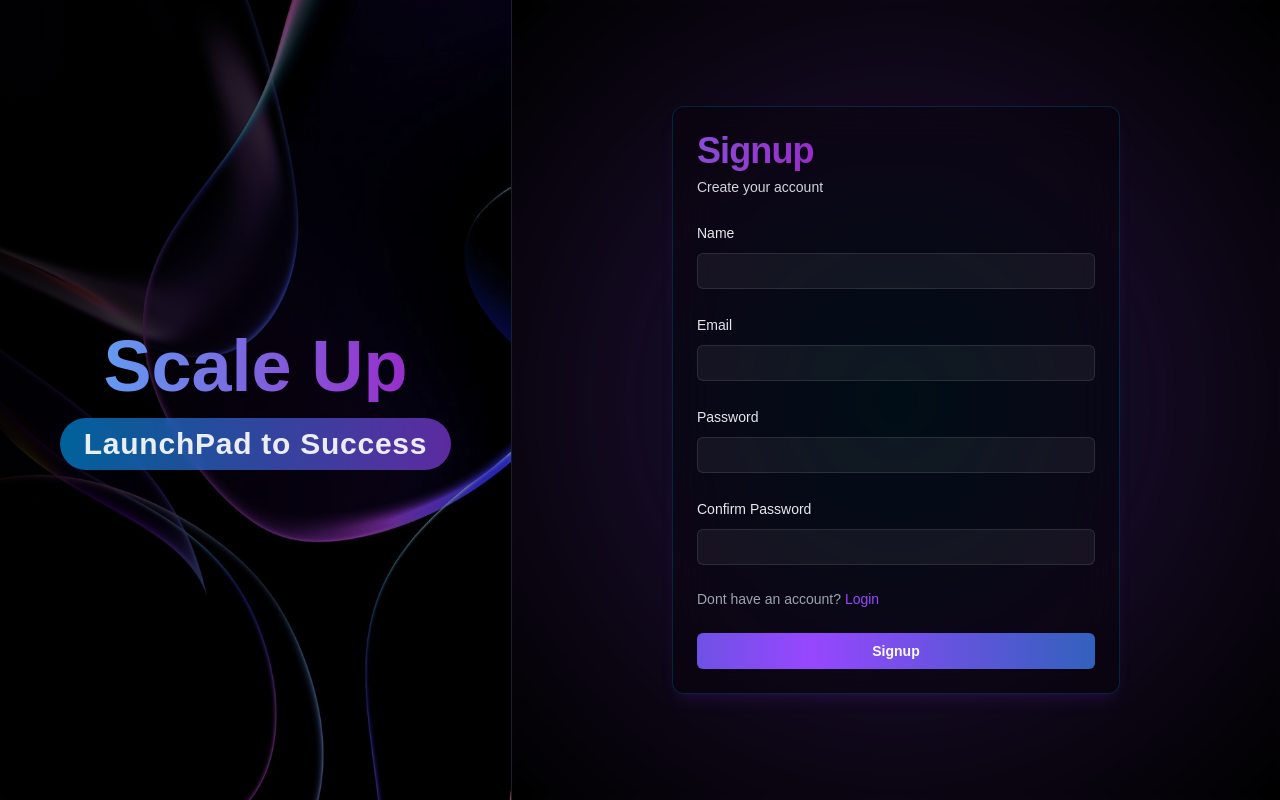
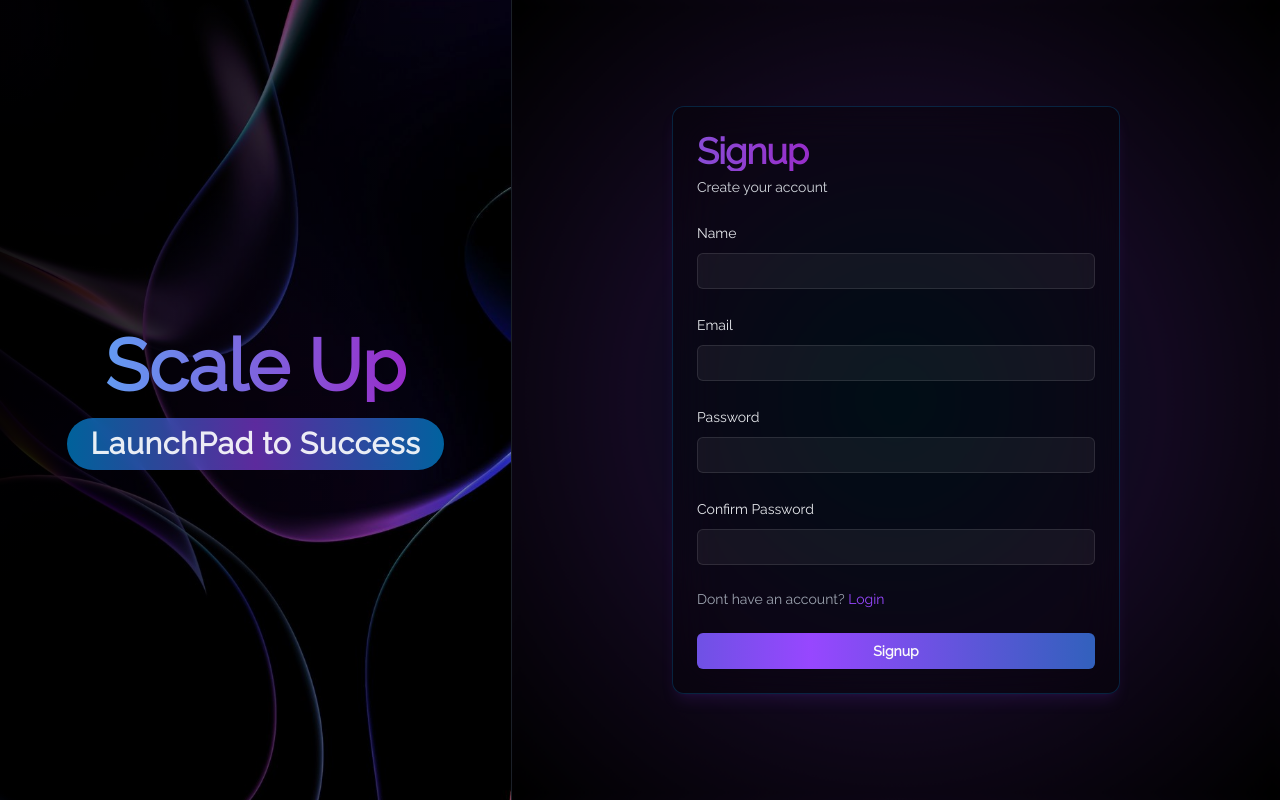
Before and after one commit to vaishakhsnair/scale_up_reg, a Next.js app: page /Signup in a window 1280 px wide. Built offline with nearby package versions, Linux system fonts and the light colour scheme.

Commit message:
Refactor layout structure; implement fixed banner section and add Raleway font for improved aesthetics and readability

```diff
--- a/app/layout.tsx
+++ b/app/layout.tsx
@@ -1,10 +1,15 @@
 import type { Metadata } from "next";
-import { Geist, Geist_Mono } from "next/font/google";
+import { Geist, Geist_Mono, Raleway } from "next/font/google";
 import "./globals.css";
 import Image from "next/image";
 
 const geistSans = Geist({
   variable: "--font-geist-sans",
+  subsets: ["latin"],
+});
+
+const ralewway = Raleway({
+  weight: "400",
   subsets: ["latin"],
 });
 
@@ -28,9 +33,12 @@ export default function RootLayout({
       <body
         className={`${geistSans.variable} ${geistMono.variable} antialiased`}
       >
-        <div className="flex flex-col xl:flex-row min-h-screen bg-black">
-          {/* Banner Image - Hidden on mobile, visible on xl screens */}
-          <div className="hidden  xl:flex xl:w-[40%] relative border-r border-gray-700/50">
+        <div
+          className={` ${ralewway.className}  flex flex-col xl:flex-row min-h-screen bg-black`}
+        >
+          {/* Fixed Banner Section */}
+          <div className="hidden xl:block xl:w-[40%] fixed left-0 h-screen border-r border-gray-700/50">
+            <div className="relative h-full w-full">
               <Image
                 src="/banner2.jpg"
                 alt="Registration Banner"
@@ -39,21 +47,22 @@ export default function RootLayout({
                 priority
                 quality={100}
               />
-            {/* Updated heading styles */}
               <div className="absolute inset-0 flex flex-col items-center justify-center z-20 text-center px-6">
                 <h1 className="text-7xl font-bold mb-4 text-transparent bg-clip-text bg-gradient-to-r from-[#639BF2] via-[#982dca] to-[#639BF2] animate-gradient-x">
                   Scale Up
                 </h1>
-              <p className="text-3xl text-white/90 font-semibold tracking-wide bg-gradient-to-r from-primary-blue/60 via-primary-purple/60 to-primary-blue/60 px-6 py-2 rounded-full backdrop-blur-sm animate-gradient-x">
+                <p className="text-3xl text-white/90 font-semibold tracking-wide bg-gradient-to-r from-primary-blue/60 via-primary-purple/60 to-primary-blue/60 px-6 py-2 rounded-full backdrop-blur-sm">
                   LaunchPad to Success
                 </p>
               </div>
-            {/* Animated gradient overlay */}
-            <div className="absolute inset-0 bg-gradient-to-r from-black/90 via-black/50 to-transparent z-10 " />
+              <div className="absolute inset-0 bg-gradient-to-r from-black/90 via-black/50 to-transparent z-10" />
+            </div>
           </div>
 
-          {/* Form Section */}
-          <div className="w-full xl:w-[60%]">{children}</div>
+          {/* Scrollable Content Section */}
+          <div className="w-full xl:w-[60%] xl:ml-[40%] min-h-screen overflow-y-auto">
+            {children}
+          </div>
         </div>
       </body>
     </html>
```
Lines whose indentation alone changed are shown as unchanged.
